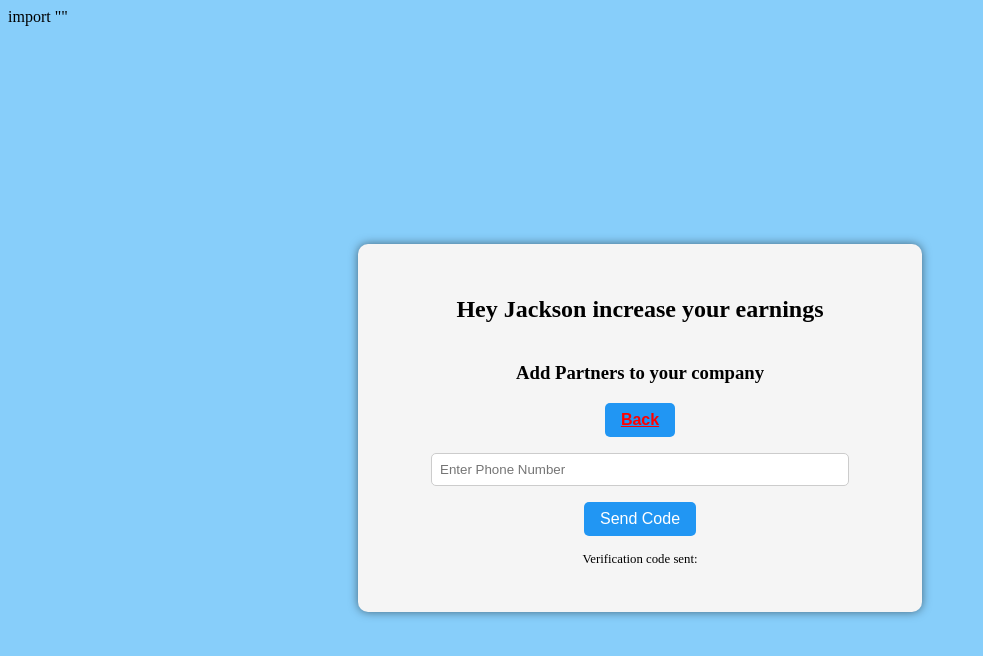
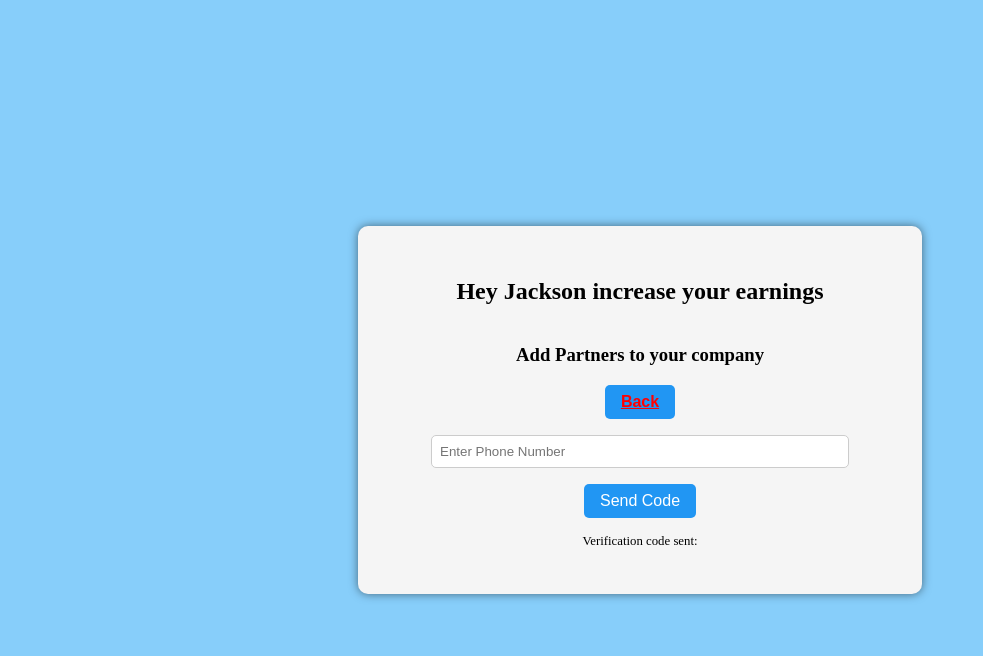
Before and after one commit to Jackson-Muendo/SuperCash, an Angular app: page /recruit-members in a window 1280 px wide. Shown: the top 656 px of the page, without its empty margins (0-983 px from the left). Built offline with nearby package versions, Linux system fonts and the light colour scheme; no server answers.

Commit message:
cleared errors

```diff
--- a/src/app/minisupercash/recruit/recruit.component.html
+++ b/src/app/minisupercash/recruit/recruit.component.html
@@ -1,4 +1,3 @@
-import ""
 
 
 <div class="container">
```
